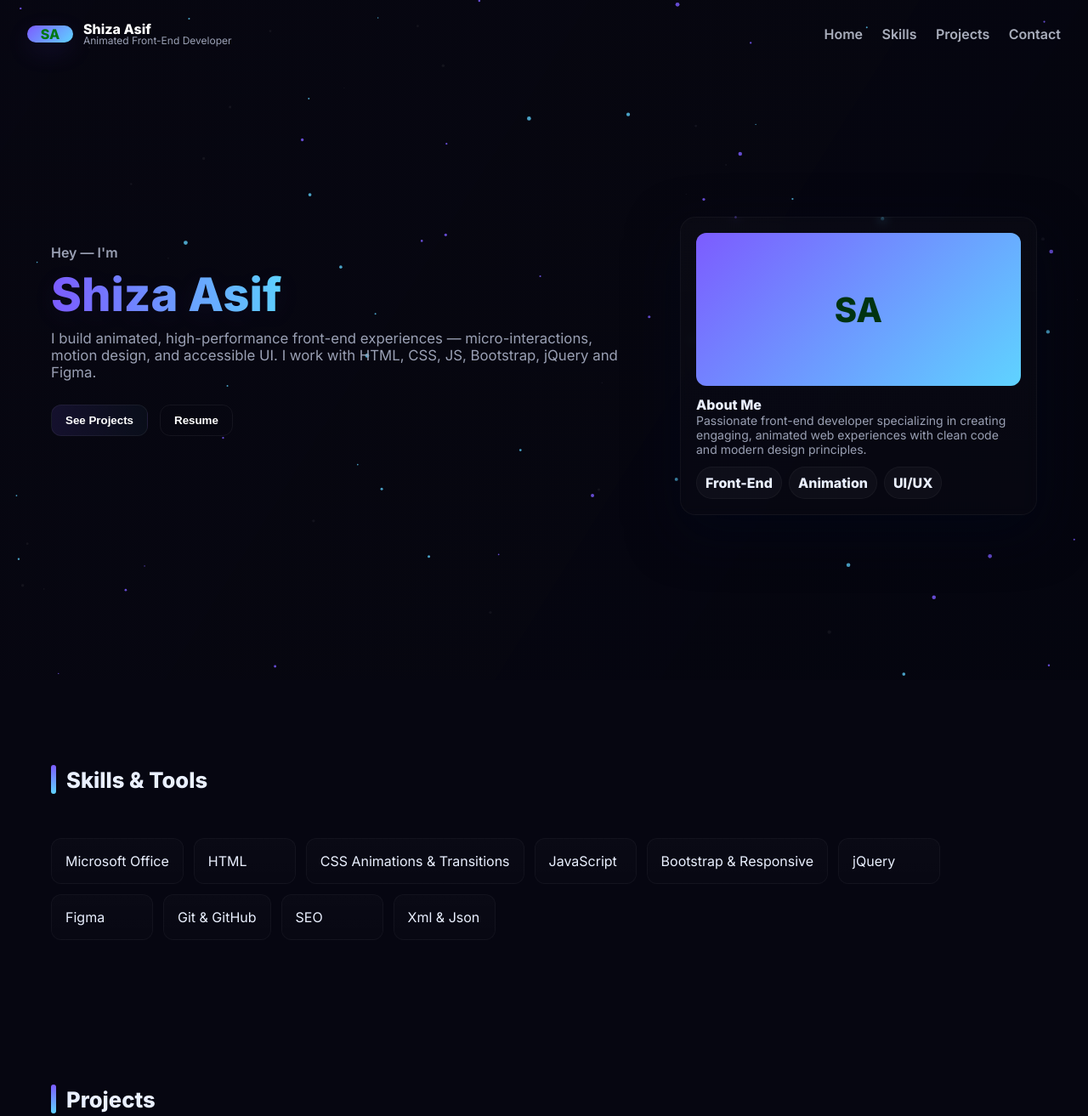
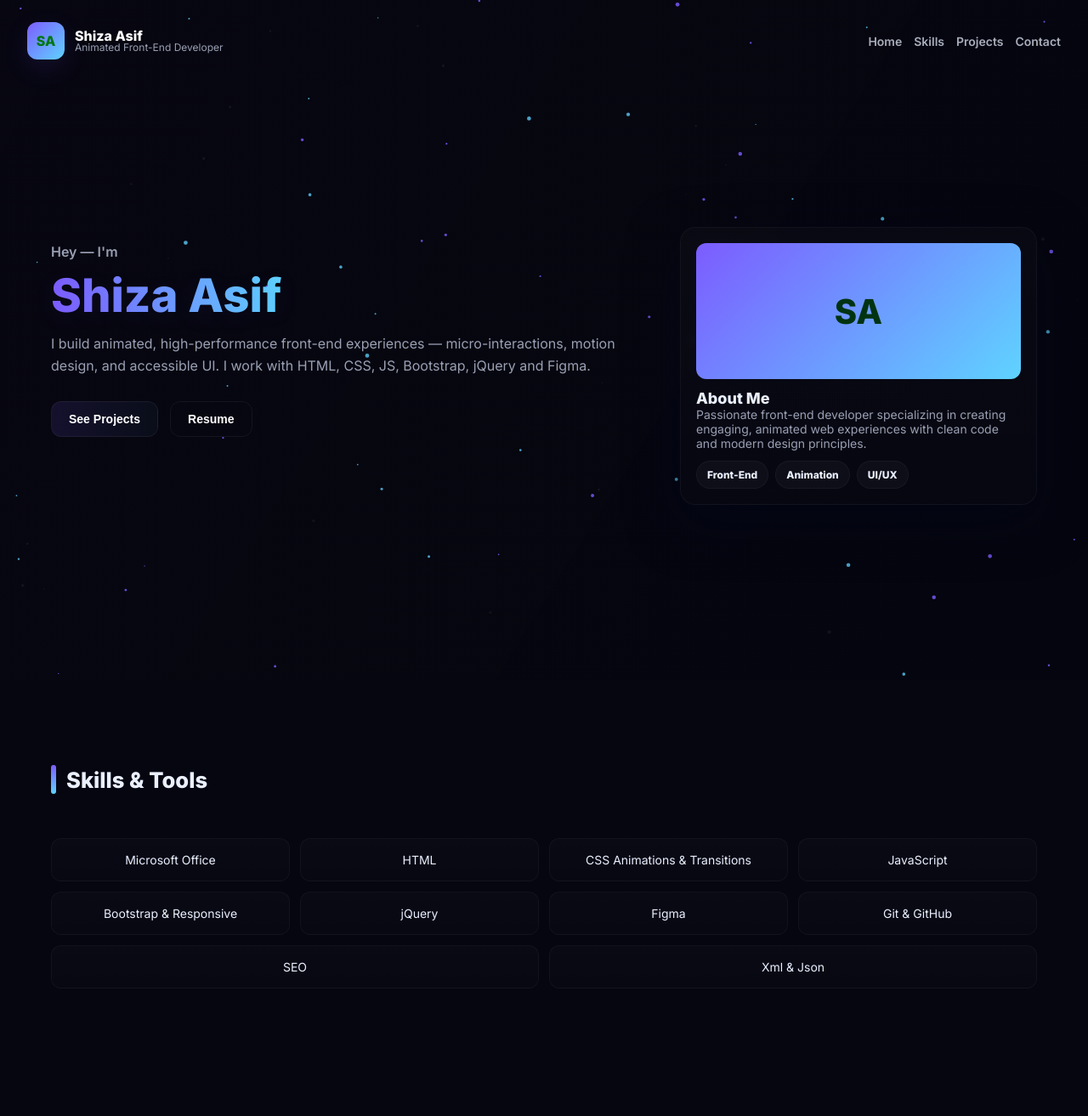
Before and after one commit to ShizaAsif-228/Portfolio, a plain HTML site: page index.html in a window 1280 px wide. Shown: the top 1313 px of the page at 85% size. Drawn offline with nearby package versions, Linux system fonts and the light colour scheme.

Commit message:
Update style.css

```diff
--- a/style.css
+++ b/style.css
@@ -1,235 +1,308 @@
- :root{--bg:#060611;
-    --card:#0f1220;
-    --neon:#7c5cff;
-    --accent:#5fd3ff;
-    --muted:#9aa0b4}
+:root {
+      --bg: #060611;
+      --card: #0f1220;
+      --neon: #7c5cff;
+      --accent: #5fd3ff;
+      --muted: #9aa0b4;
+    }
 
+    * {
+      box-sizing: border-box;
+      margin: 0;
+      padding: 0;
+    }
 
-    *{box-sizing:border-box;
-    margin:0;
-    padding:0}
+    html, body {
+      height: 100%;
+    }
 
-
-    html,body{height:100%}
-
-
-    body{font-family:Inter,system-ui,Arial;
-    color:#eaf0ff;
-    background:var(--bg);
-    -webkit-font-smoothing:antialiased}
-
+    body {
+      font-family: Inter, system-ui, Arial;
+      color: #eaf0ff;
+      background: var(--bg);
+      -webkit-font-smoothing: antialiased;
+      overflow-x: hidden;
+    }
 
     /* --- particle canvas layer --- */
-    #bg-canvas{
-    position:fixed;
-    inset:0;
-    z-index:0}
+    #bg-canvas {
+      position: fixed;
+      inset: 0;
+      z-index: 0;
+    }
 
     /* wrapper */
-    .wrap{position:relative;
-    z-index:5;
-    min-height:100vh}
+    .wrap {
+      position: relative;
+      z-index: 5;
+      min-height: 100vh;
+      width: 100%;
+      overflow-x: hidden;
+    }
 
+    header {
+      position: fixed;
+      left: 0;
+      right: 0;
+      top: 12px;
+      display: flex;
+      justify-content: space-between;
+      align-items: center;
+      padding: 14px 20px;
+      z-index: 10;
+    }
 
-    header{position:fixed;
-    left:0;
-    right:0;
-    top:12px;
-    display:flex;
-    justify-content:space-between;
-    align-items:center;
-    padding:14px 32px;
-    z-index:10}
+    .brand {
+      display: flex;
+      gap: 12px;
+      align-items: center;
+    }
 
+    .logo {
+      width: 44px;
+      height: 44px;
+      border-radius: 12px;
+      display: grid;
+      place-items: center;
+      font-weight: 800;
+      color: #071;
+      background: linear-gradient(135deg, var(--neon), var(--accent));
+      box-shadow: 0 10px 30px rgba(124,92,255,0.12);
+    }
 
-    .brand{display:flex;
-    gap:12px;
-    align-items:center}
+    nav {
+      display: flex;
+      flex-wrap: wrap;
+      justify-content: flex-end;
+    }
 
+    nav a {
+      color: rgba(234,240,255,0.8);
+      margin-left: 14px;
+      text-decoration: none;
+      font-weight: 600;
+      opacity: 0.9;
+      font-size: 14px;
+    }
 
-    .logo{width:54px;
-    height:54;
-    border-radius:12px;
-    display:grid;
-    place-items:center;
-    font-weight:800;
-    color:#071;
-    background:linear-gradient(135deg,var(--neon),var(--accent));
-    box-shadow:0 10px 30px rgba(124,92,255,0.12)}
+    nav a:hover {
+      color: var(--neon);
+    }
 
+    /* Mobile menu button */
+    .menu-toggle {
+      display: none;
+      flex-direction: column;
+      justify-content: space-around;
+      width: 30px;
+      height: 25px;
+      background: transparent;
+      border: none;
+      cursor: pointer;
+      padding: 0;
+      z-index: 10;
+    }
 
-    nav a{color:rgba(234,240,255,0.8);
-    margin-left:18px;
-    text-decoration:none;
-    font-weight:600;
-    opacity:0.9}
-
-
-    nav a:hover{color:var(--neon)}
-
+    .menu-toggle span {
+      width: 100%;
+      height: 2px;
+      background-color: #eaf0ff;
+      border-radius: 2px;
+      transition: all 0.3s ease;
+    }
 
     /* Hero */
-    .hero{min-height:100vh;
-    display:grid;
-    grid-template-columns:1fr 420px;
-    gap:32px;
-    align-items:center;
-    padding:120px 60px}
+    .hero {
+      min-height: 100vh;
+      display: grid;
+      grid-template-columns: 1fr;
+      gap: 32px;
+      align-items: center;
+      padding: 100px 20px 60px;
+    }
 
+    .hero-left {
+      max-width: 100%;
+    }
 
-    .hero-left{max-width:780px}
+    .eyebrow {
+      color: var(--muted);
+      font-weight: 600;
+      margin-bottom: 12px;
+      font-size: 16px;
+    }
 
+    h1 {
+      font-size: 2.5rem;
+      line-height: 1.1;
+      margin: 0 0 14px;
+      text-shadow: 0 6px 30px rgba(124,92,255,0.08);
+    }
 
-    .eyebrow{color:var(--muted);
-    font-weight:600;
-    margin-bottom:12px}
+    .name-glow {
+      background: linear-gradient(90deg, var(--neon), var(--accent));
+      -webkit-background-clip: text;
+      background-clip: text;
+      color: transparent;
+    }
 
+    .desc {
+      color: var(--muted);
+      font-size: 1rem;
+      max-width: 100%;
+      line-height: 1.6;
+    }
 
-    h1{font-size:3.4rem;
-    line-height:1;
-    margin:0 0 14px;
-    text-shadow:0 6px 30px rgba(124,92,255,0.08)}
+    .hero-cta {
+      margin-top: 28px;
+      display: flex;
+      gap: 14px;
+      align-items: center;
+      flex-wrap: wrap;
+    }
 
+    .btn {
+      padding: 12px 20px;
+      border-radius: 12px;
+      border: 1px solid rgba(255,255,255,0.06);
+      background: linear-gradient(90deg, rgba(124,92,255,0.12), rgba(95,211,255,0.04));
+      cursor: pointer;
+      color: #fff;
+      font-weight: 700;
+      font-size: 14px;
+      white-space: nowrap;
+    }
 
-    .name-glow{background:linear-gradient(90deg,var(--neon),var(--accent));
-    -webkit-background-clip:text;
-    background-clip:text;
-    color:transparent}
-
-
-    .desc{color:var(--muted);
-    font-size:1.05rem;
-    max-width:680px}
-
-
-    .hero-cta{margin-top:28px;
-    display:flex;
-    gap:14px;
-    align-items:center}
-
-
-    .btn{padding:10px 16px;
-    border-radius:12px;
-    border:1px solid rgba(255,255,255,0.06);
-    background:linear-gradient(90deg,rgba(124,92,255,0.12),rgba(95,211,255,0.04));
-    cursor:pointer;
-    color:#fff;font-weight:700}
-
-
-    .ghost{background:transparent;
-    border:1px solid rgba(255,255,255,0.06)}
-
+    .ghost {
+      background: transparent;
+      border: 1px solid rgba(255,255,255,0.06);
+    }
 
     /* Hero right card */
-    .hero-right{display:flex;
-    justify-content:center}
-
-
-    .card{width:420px;
-    background:linear-gradient(180deg, rgba(255,255,255,0.02), rgba(255,255,255,0.01));
-    border-radius:18px;padding:18px;border:1px solid rgba(255,255,255,0.04);
-    backdrop-filter: blur(6px);
-    box-shadow: 0 20px 60px rgba(2,6,23,0.6)}
-
-
-    .avatar{height:180px;
-    border-radius:12px;
-    background:linear-gradient(135deg,var(--neon),var(--accent));
-    display:grid;
-    place-items:center;
-    color:#031;
-    font-weight:900;
-    font-size:40px
+    .hero-right {
+      display: flex;
+      justify-content: center;
+      width: 100%;
+      max-width: 420px;
+      margin: 0 auto;
     }
 
+    .card {
+      width: 100%;
+      background: linear-gradient(180deg, rgba(255,255,255,0.02), rgba(255,255,255,0.01));
+      border-radius: 18px;
+      padding: 18px;
+      border: 1px solid rgba(255,255,255,0.04);
+      backdrop-filter: blur(6px);
+      box-shadow: 0 20px 60px rgba(2,6,23,0.6);
+    }
 
-    .card h4
-    {margin-top:12px}
+    .avatar {
+      height: 160px;
+      border-radius: 12px;
+      background: linear-gradient(135deg, var(--neon), var(--accent));
+      display: grid;
+      place-items: center;
+      color: #031;
+      font-weight: 900;
+      font-size: 40px;
+    }
 
+    .card h4 {
+      margin-top: 12px;
+      font-size: 18px;
+    }
 
-    .techs{display:flex;
-    flex-wrap:wrap;
-    gap:8px;
-    margin-top:12px}
+    .techs {
+      display: flex;
+      flex-wrap: wrap;
+      gap: 8px;
+      margin-top: 12px;
+    }
 
-
-    .chip{padding:8px 10px;
-    border-radius:999px;
-    background:rgba(255,255,255,0.03);
-    border:1px solid rgba(255,255,255,0.04);
-    font-weight:700}
-
+    .chip {
+      padding: 8px 12px;
+      border-radius: 999px;
+      background: rgba(255,255,255,0.03);
+      border: 1px solid rgba(255,255,255,0.04);
+      font-weight: 700;
+      font-size: 12px;
+    }
 
     /* Sections */
-    section{
-    padding:100px 60px
+    section {
+      padding: 70px 20px;
     }
 
-
-    .sec-head{display:flex;
-    align-items:center;
-    gap:12px;
-    margin-bottom:22px
+    .sec-head {
+      display: flex;
+      align-items: center;
+      gap: 12px;
+      margin-bottom: 22px;
     }
 
+    .line {
+      width: 6px;
+      height: 34px;
+      border-radius: 6px;
+      background: linear-gradient(180deg, var(--neon), var(--accent));
+    }
 
-    .line{width:6px;
-    height:34px;
-    border-radius:6px;
-    background:linear-gradient(180deg,var(--neon),var(--accent))}
-
-
-    h2{font-size:1.6rem}
-
+    h2 {
+      font-size: 1.6rem;
+    }
 
     /* Skills grid */
-    .skills{display:flex;
-    flex-wrap:wrap;
-    gap:12px}
-
-
-    .skill-card{min-width:120px;
-    padding:16px;
-    border-radius:12px;
-    background:linear-gradient(180deg, rgba(255,255,255,0.02), rgba(255,255,255,0.01));
-    border:1px solid rgba(255,255,255,0.04);
-    transition:transform .25s, box-shadow .25s}
-
-
-    .skill-card:hover{
-    transform:translateY(-8px);
-    box-shadow:0 20px 40px rgba(124,92,255,0.12)
+    .skills {
+      display: flex;
+      flex-wrap: wrap;
+      gap: 12px;
     }
 
+    .skill-card {
+      flex: 1 0 calc(50% - 12px);
+      min-width: 0;
+      padding: 16px;
+      border-radius: 12px;
+      background: linear-gradient(180deg, rgba(255,255,255,0.02), rgba(255,255,255,0.01));
+      border: 1px solid rgba(255,255,255,0.04);
+      transition: transform .25s, box-shadow .25s;
+      font-size: 14px;
+      text-align: center;
+    }
+
+    .skill-card:hover {
+      transform: translateY(-8px);
+      box-shadow: 0 20px 40px rgba(124,92,255,0.12);
+    }
 
     /* Projects - Updated to 6 cards in 2 rows */
-    .projects-grid{
+    .projects-grid {
       display: grid;
-      grid-template-columns: repeat(2, 1fr);
+      grid-template-columns: 1fr;
       gap: 20px;
     }
 
-.project-link {
-  text-decoration: none;
-  color: inherit;
-  display: block;
-}
+    .project-link {
+      text-decoration: none;
+      color: inherit;
+      display: block;
+    }
 
-
-    .project-card{
+    .project-card {
       padding: 20px;
       border-radius: 14px;
       background: linear-gradient(180deg, rgba(255,255,255,0.02), rgba(255,255,255,0.01));
       border: 1px solid rgba(255,255,255,0.04);
       transition: transform .25s, box-shadow .25s;
       cursor: pointer;
-      height: 280px;
+      height: auto;
+      min-height: 280px;
       display: flex;
       flex-direction: column;
     }
 
-
-    .project-card .thumb{
+    .project-card .thumb {
       height: 140px;
       border-radius: 10px;
       margin-bottom: 12px;
@@ -241,8 +314,7 @@
       color: #fff;
     }
 
-
-    .project-card:hover{
+    .project-card:hover {
       transform: translateY(-14px) rotateX(4deg);
       box-shadow: 0 40px 80px rgba(11,12,26,0.6);
     }
@@ -275,56 +347,159 @@
       font-weight: 600;
     }
 
+    /* Contact form */
+    .contact-wrap {
+      max-width: 700px;
+      margin: auto;
+    }
 
-    /* Contact form */
-    .contact-wrap{max-width:700px;
-    margin:auto}
+    .form-row {
+      display: flex;
+      flex-direction: column;
+      gap: 12px;
+    }
 
+    .form-row input {
+      width: 100%;
+    }
 
-    .form-row{display:flex;
-    gap:12px}
+    input, textarea {
+      width: 100%;
+      padding: 14px;
+      border-radius: 10px;
+      border: 1px solid rgba(255,255,255,0.06);
+      background: rgba(255,255,255,0.02);
+      color: #eaf0ff;
+      outline: none;
+      transition: box-shadow .25s, border .25s;
+      font-size: 16px; /* Prevents zoom on iOS */
+    }
 
+    input:focus, textarea:focus {
+      box-shadow: 0 0 30px rgba(124,92,255,0.12);
+      border-color: var(--neon);
+    }
 
-    .form-row input
-                {flex:1}
+    footer {
+      padding: 40px 20px;
+      text-align: center;
+      color: var(--muted);
+      font-size: 14px;
+    }
 
+    /* Mobile menu styles */
+    nav.active {
+      transform: translateX(0);
+    }
 
-    input,textarea{
-      width:100%;
-      padding:14px;
-      border-radius:10px;
-      border:1px solid rgba(255,255,255,0.06);
-      background:rgba(255,255,255,0.02);
-      color:#eaf0ff;
-      outline:none;
-      transition:box-shadow .25s,border .25s}
+    /* Responsive adjustments */
+    @media (min-width: 480px) {
+      .skill-card {
+        flex: 1 0 calc(50% - 12px);
+      }
+    }
 
+    @media (min-width: 640px) {
+      header {
+        padding: 14px 32px;
+      }
 
-    input:focus,textarea:focus{box-shadow:0 0 30px rgba(124,92,255,0.12);
-      border-color:var(--neon)}
+      section {
+        padding: 80px 32px;
+      }
 
+      .hero {
+        padding: 120px 32px 80px;
+      }
 
-    footer{padding:40px 60px;
-      text-align:center;
-      color:var(--muted)}
+      h1 {
+        font-size: 3rem;
+      }
 
-
-    /* responsive */
-    @media (max-width:980px){
-      .hero{grid-template-columns:1fr;
-        padding:110px 28px}
-
-
-      .projects-grid{
+      .projects-grid {
         grid-template-columns: repeat(2, 1fr);
       }
 
+      .form-row {
+        flex-direction: row;
+      }
 
-      nav a{margin-left:12px}
+      footer {
+        padding: 40px 32px;
+      }
     }
 
+    @media (min-width: 768px) {
+      .hero {
+        grid-template-columns: 1fr 420px;
+        padding: 120px 32px;
+      }
 
-    @media (max-width:640px){
-      .projects-grid{grid-template-columns:1fr}
-      header{padding:12px 18px}
+      .skill-card {
+        flex: 1 0 calc(33.333% - 12px);
+      }
     }
+
+    @media (min-width: 1024px) {
+      .hero {
+        padding: 120px 60px;
+      }
+
+      section {
+        padding: 100px 60px;
+      }
+
+      h1 {
+        font-size: 3.4rem;
+      }
+
+      .skill-card {
+        flex: 1 0 calc(25% - 12px);
+      }
+
+      footer {
+        padding: 40px 60px;
+      }
+    }
+
+    @media (max-width: 639px) {
+      .menu-toggle {
+        display: flex;
+      }
+
+      nav {
+        position: fixed;
+        top: 0;
+        right: -100%;
+        width: 70%;
+        height: 100vh;
+        background: var(--card);
+        flex-direction: column;
+        align-items: center;
+        justify-content: center;
+        gap: 30px;
+        transition: right 0.3s ease;
+        padding: 80px 20px 40px;
+      }
+
+      nav.active {
+        right: 0;
+      }
+
+      nav a {
+        margin-left: 0;
+        font-size: 18px;
+      }
+
+      .menu-toggle.active span:nth-child(1) {
+        transform: translateY(8px) rotate(45deg);
+      }
+
+      .menu-toggle.active span:nth-child(2) {
+        opacity: 0;
+      }
+
+      .menu-toggle.active span:nth-child(3) {
+        transform: translateY(-8px) rotate(-45deg);
+      }
+    }
```
